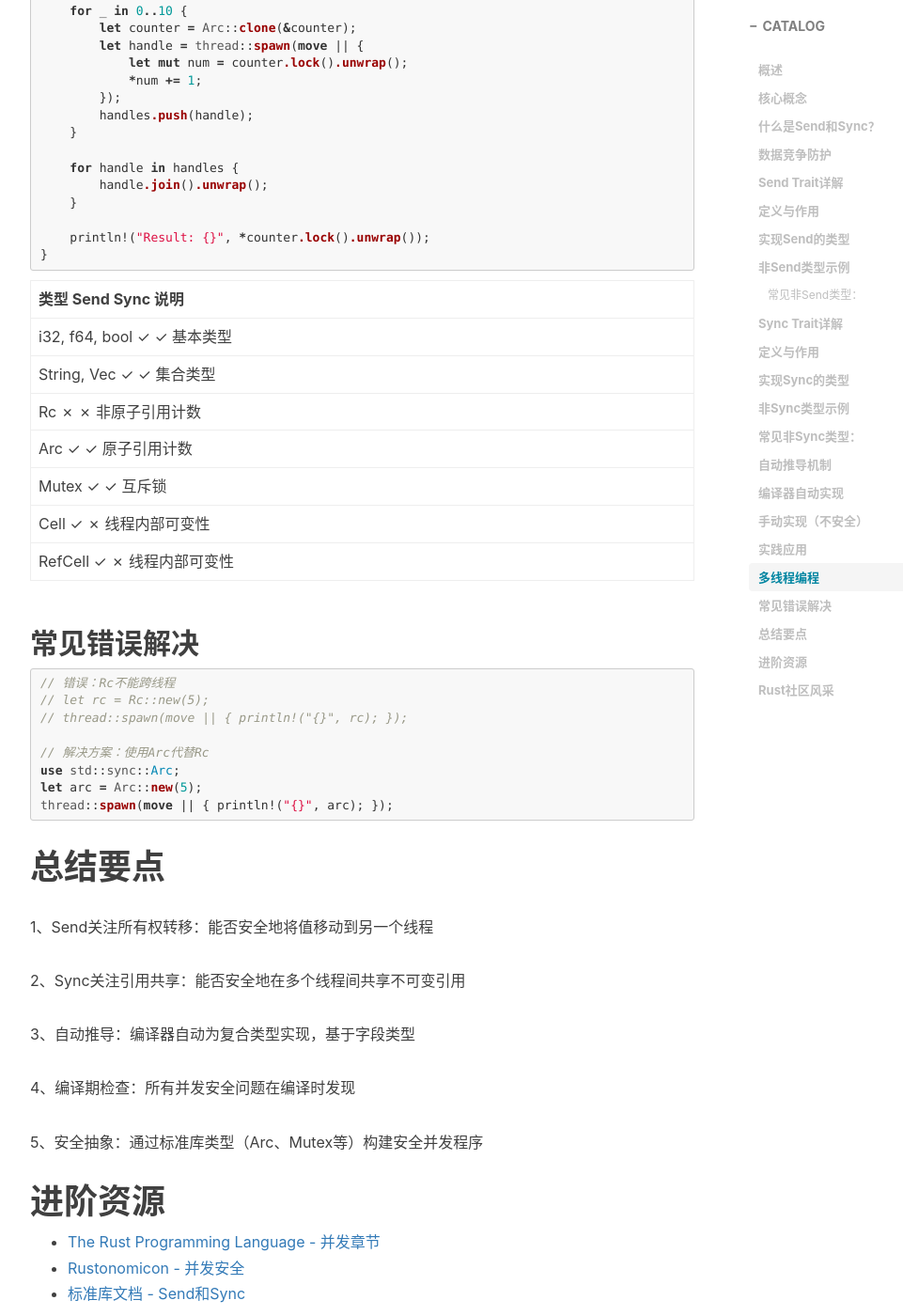
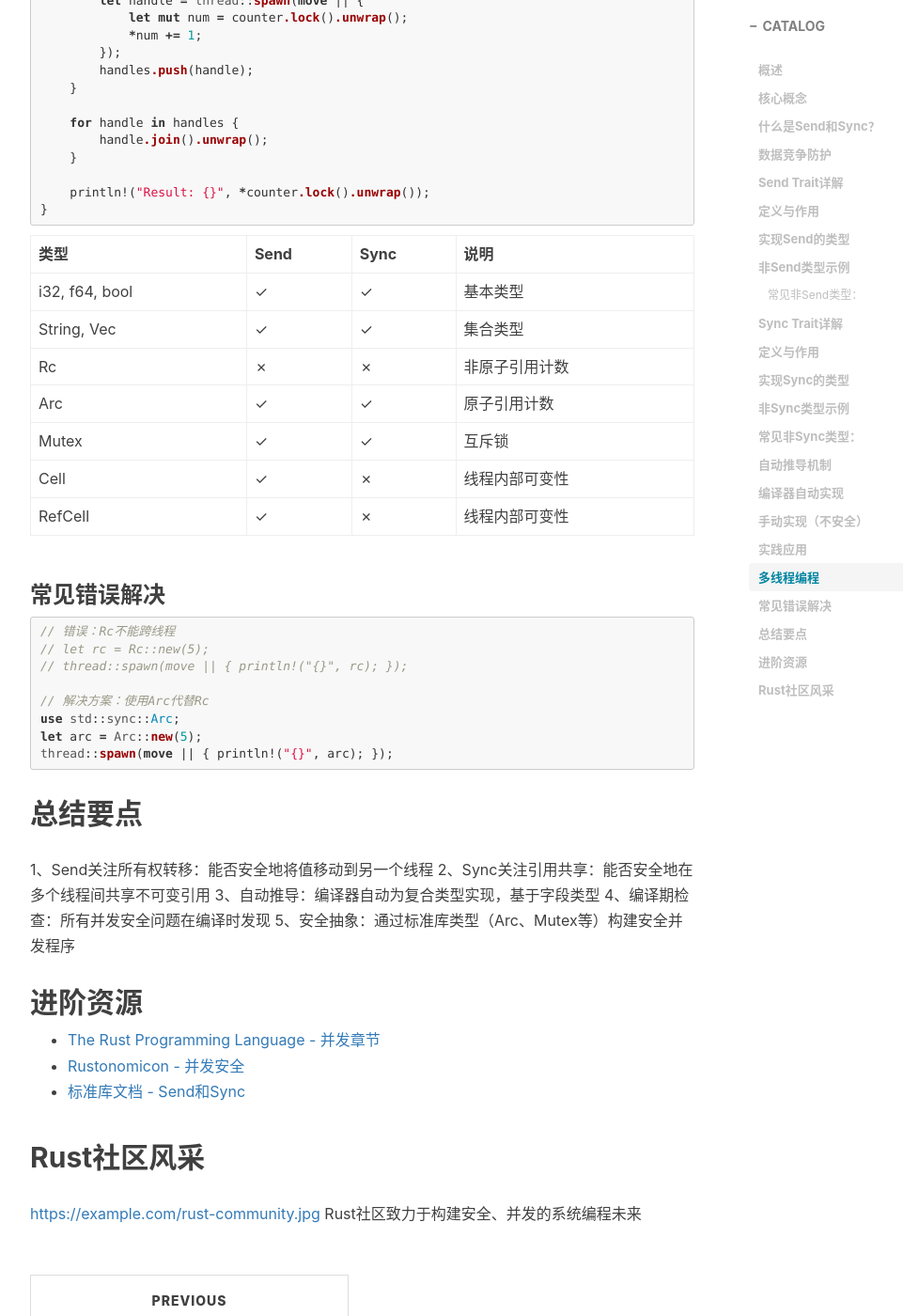
Before and after one commit to VincentZhangy/vlor.github.io, a Jekyll site: the page built from _posts/2025-11-24-Rust 之 Send 和 Sync 详解.md, in a window 1280 px wide and 1400 px high, scrolled down 3893 px. Shown: the whole window at 94% size, without its empty margins (233-1194 px from the left). Built offline with Jekyll 4.4.1, drawn with Linux system fonts in a browser that asks for light colours; nearby versions of some CDN libraries; comment, search, counter and statistics services are not loaded.

````diff
--- a/_posts/2025-11-24-Rust 之 Send 和 Sync 详解.md
+++ b/_posts/2025-11-24-Rust 之 Send 和 Sync 详解.md
@@ -16,7 +16,7 @@ tags:
 # 概述
 Send和Sync是Rust语言中保证并发安全的两个核心标记trait，它们在编译期就能防止数据竞争，是Rust无数据竞争并发编程的基石。
 
-# 核心概念
+## 核心概念
 
 ### 什么是Send和Sync？
 - **Send**: 表示类型的值可以安全地跨线程传递所有权
@@ -29,7 +29,7 @@ Rust通过所有权系统结合Send/Sync，在编译期就杜绝了以下情况
 - 一个线程写入数据时另一个线程读取
 - 缺乏同步机制的并发访问
 
-# Send Trait详解
+## Send Trait详解
 
 ### 定义与作用
 `Send` trait表明类型的实例所有权可以安全地转移到另一个线程。
@@ -62,21 +62,21 @@ let rc = Rc::new(42);
 //     println!("{}", rc);
 // });
 ```
+
 #### 常见非Send类型：
 
 * Rc<T> - 非原子引用计数
-
 * *const T, *mut T - 裸指针
-
 * Cell<T> - 非线程安全的内部可变性
 
-# Sync Trait详解
+## Sync Trait详解
 ### 定义与作用
 Sync trait表明类型的不可变引用(&T)可以安全地在多个线程间共享。
 
 ```rust
 pub unsafe auto trait Sync {}
 ```
+
 ### 实现Sync的类型
 ```rust
 // 基本类型的不可变引用都是Sync
@@ -102,10 +102,9 @@ let cell = RefCell::new(42);
 ### 常见非Sync类型：
 
 * Rc<T> - 非原子引用计数
-
 * Cell<T>, RefCell<T> - 非线程安全的内部可变性
 
-# 自动推导机制
+## 自动推导机制
 ### 编译器自动实现
 Rust编译器会自动为复合类型实现Send和Sync：
 
@@ -121,6 +120,7 @@ struct NotSend {
     data: Rc<i32>,
 } // 自动实现!Send和!Sync ✗
 ```
+
 ### 手动实现（不安全）
 在极少数情况下需要手动实现：
 
@@ -137,7 +137,7 @@ unsafe impl<T> Send for MyUnsafeType<T> {}
 unsafe impl<T> Sync for MyUnsafeType<T> {}
 ```
 
-# 实践应用
+## 实践应用
 ### 多线程编程
 ```rust
 use std::thread;
@@ -165,17 +165,17 @@ fn main() {
 }
 ```
 
-|类型	Send	Sync	说明
-|---|---|---|---
-|i32, f64, bool	✓	✓	基本类型
-|String, Vec<T>	✓	✓	集合类型
-|Rc<T>	✗	✗	非原子引用计数
-|Arc<T>	✓	✓	原子引用计数
-|Mutex<T>	✓	✓	互斥锁
-|Cell<T>	✓	✗	线程内部可变性
-|RefCell<T>	✓	✗	线程内部可变性
+|类型 |	Send |	Sync |	说明 |
+|---|---|---|--- |
+|i32, f64, bool |	✓ |	✓ |	基本类型 |
+|String, Vec<T> |	✓ |	✓ |	集合类型 |
+|Rc<T> | ✗ |	✗ |	非原子引用计数 |
+|Arc<T> |	✓ |	✓ |	原子引用计数 |
+|Mutex<T> |	✓ |	✓ |	互斥锁 |
+|Cell<T> |	✓ |	✗ |	线程内部可变性 |
+|RefCell<T> |	✓ |	✗ |	线程内部可变性 |
 
-## 常见错误解决
+### 常见错误解决
 ```rust
 // 错误：Rc不能跨线程
 // let rc = Rc::new(5);
@@ -187,22 +187,18 @@ let arc = Arc::new(5);
 thread::spawn(move || { println!("{}", arc); });
 ```
 
-# 总结要点
+## 总结要点
 1、Send关注所有权转移：能否安全地将值移动到另一个线程
-
 2、Sync关注引用共享：能否安全地在多个线程间共享不可变引用
-
 3、自动推导：编译器自动为复合类型实现，基于字段类型
-
 4、编译期检查：所有并发安全问题在编译时发现
-
 5、安全抽象：通过标准库类型（Arc、Mutex等）构建安全并发程序
 
-# 进阶资源
+## 进阶资源
 * [The Rust Programming Language - 并发章节](https://doc.rust-lang.org/book/ch16-00-concurrency.html)
 * [Rustonomicon - 并发安全](https://doc.rust-lang.org/nomicon/send-and-sync.html)
 * [标准库文档 - Send和Sync](https://doc.rust-lang.org/std/marker/trait.Send.html)
 
-# Rust社区风采
+## Rust社区风采
 [https://example.com/rust-community.jpg](https://example.com/rust-community.jpg)
 Rust社区致力于构建安全、并发的系统编程未来
````
